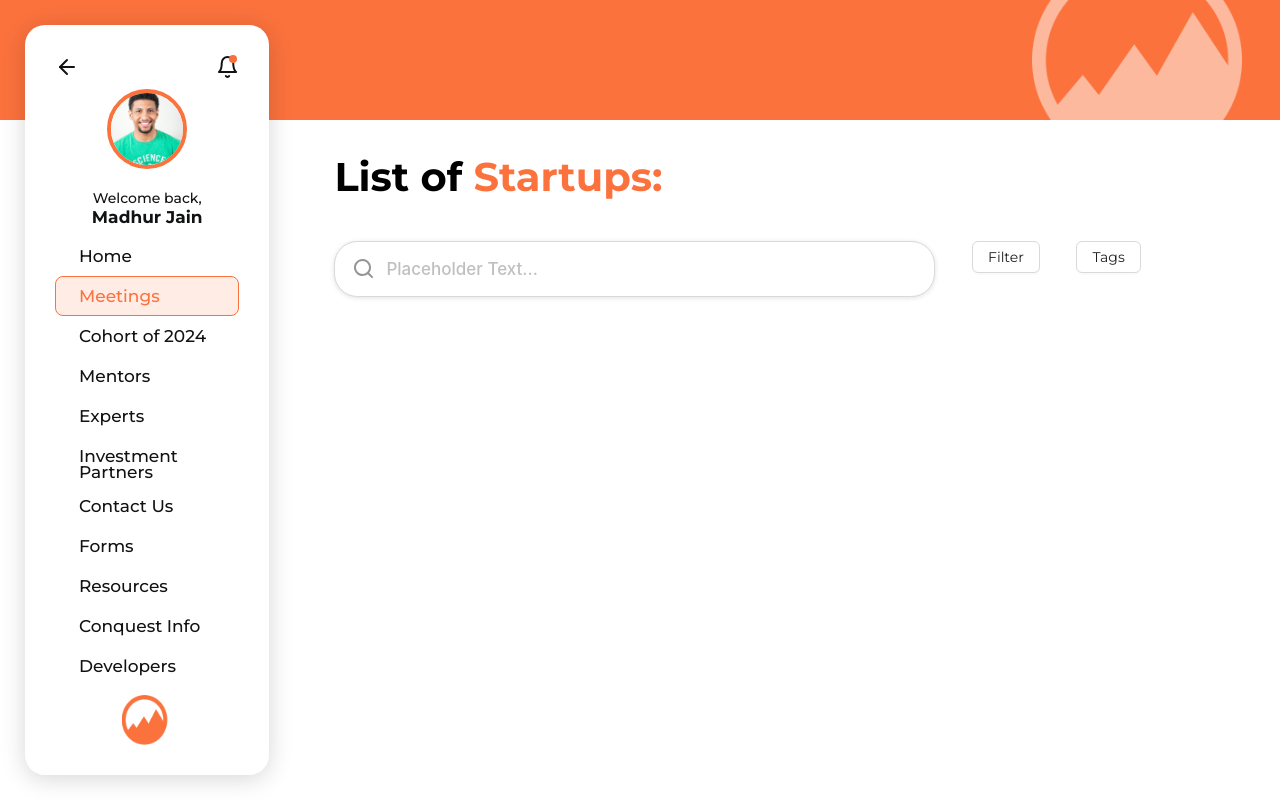
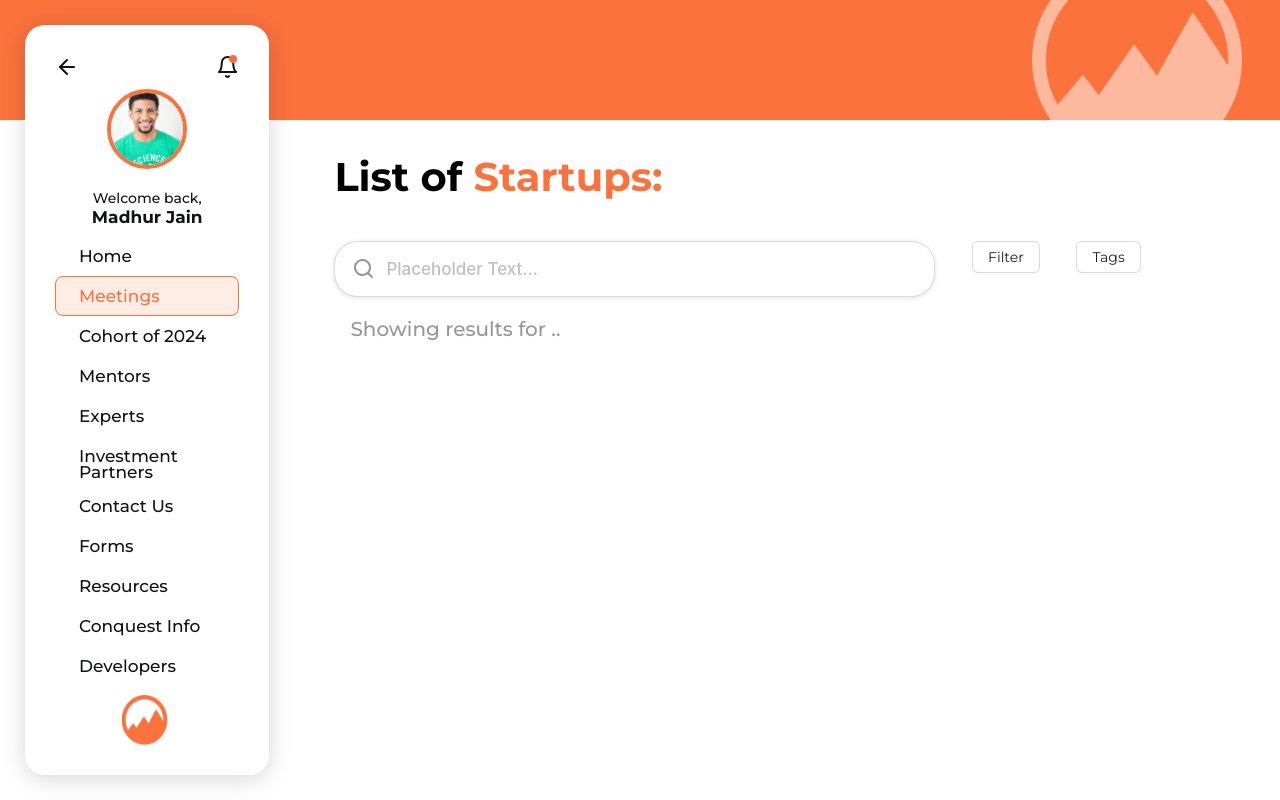
Before and after one commit to dvm-bitspilani/cel-conquest-2024, a React (Vite) app: page /dashboard/startups in a window 1280 px wide. Built offline with nearby package versions, Linux system fonts and the light colour scheme.

Commit message:
feat: add search results text

```diff
--- a/src/routes/Dashboard/Startups/Startups.jsx
+++ b/src/routes/Dashboard/Startups/Startups.jsx
@@ -1,8 +1,9 @@
-import React from "react";
+import React, { useState } from "react";
 import { Input, Button } from "antd";
 import * as styles from "./Startups.module.scss";
 
 const Startups = () => {
+  const [value, setValue] = useState("");
   return (
     <div className={styles.startups}>
       <div className={styles.heading}>
@@ -13,6 +14,7 @@ const Startups = () => {
           <Input
             className={styles.searchBarInput}
             placeholder="Placeholder Text..."
+            onChange={(e) => setValue(e.target.value)}
             prefix={
               <svg
                 style={{ margin: "0.5rem" }}
@@ -39,6 +41,7 @@ const Startups = () => {
           <Button>Tags</Button>
         </div>
       </div>
+      <h2>Showing results for {value ? value : ".."}</h2>
     </div>
   );
 };
--- a/src/routes/Dashboard/Startups/Startups.module.scss
+++ b/src/routes/Dashboard/Startups/Startups.module.scss
@@ -26,4 +26,11 @@
       }
     }
   }
+  h2 {
+    font-weight: 500;
+    font-size: 20px;
+    color: #969696;
+    margin: 1.25rem 0;
+    padding-left: 1rem;
+  }
 }
```
